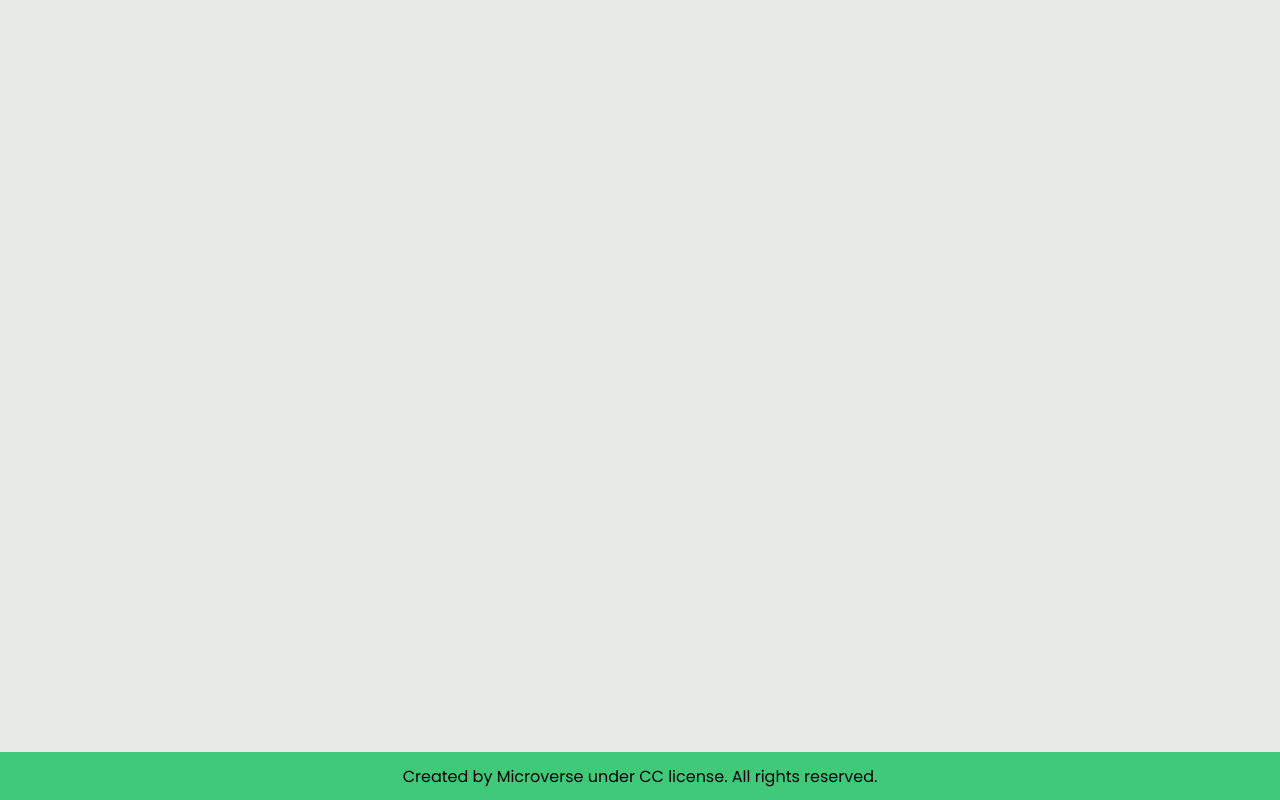
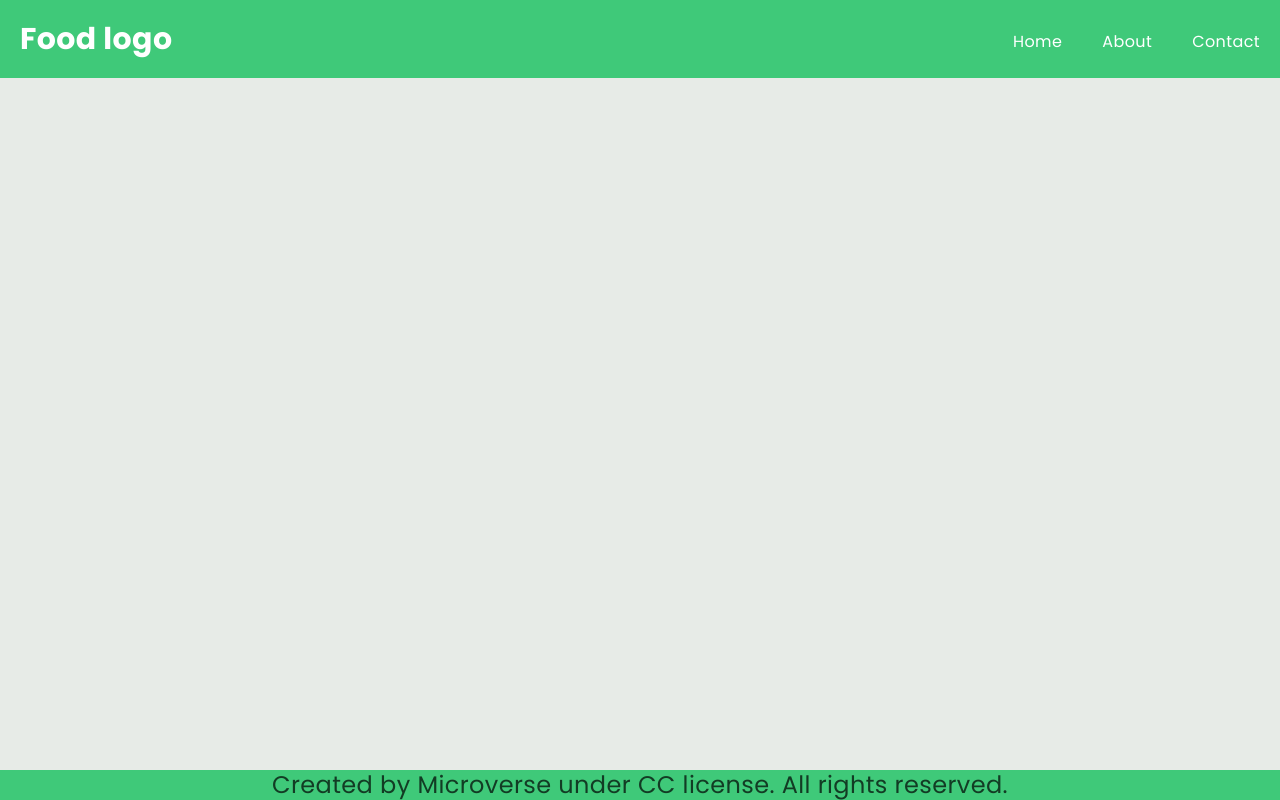
Before and after one commit to KIsmoilov/JS-Capstone-Project, a website built with webpack: page src/index.html in a window 1280 px wide. Built offline with nearby package versions, Linux system fonts and the light colour scheme.

Commit message:
create and make style for navbar

```diff
--- a/src/index.css
+++ b/src/index.css
@@ -22,3 +22,50 @@ footer {
   width: 100%;
   background-color: #3fc979;
 }
+
+html {
+  scroll-behavior: smooth;
+  font-size: 62.5%;
+}
+
+body {
+  background-color: #e7ebe7;
+  color: rgba(0, 0, 0, 0.7);
+  font-size: 2.4rem;
+  line-height: 1.6;
+  letter-spacing: 0.04rem;
+}
+
+header {
+  display: flex;
+  justify-content: space-between;
+  align-items: center;
+  background-color: #3fc979;
+  color: #fff;
+
+}
+
+.logo span {
+  font-size: 3rem;
+  font-weight: 700;
+  line-height: 1.7;
+  color:#fff;
+  margin-inline: 2rem;
+}
+
+.navmenu {
+ display: flex;
+ justify-content: space-around;
+ align-items: center;
+}
+
+.navmenu li {
+  list-style: none;
+  margin: 2rem;
+}
+
+.navmenu li a {
+  text-decoration: none;
+  font-size: 1.6rem;
+  color: #fff;
+}
--- a/src/index.html
+++ b/src/index.html
@@ -7,10 +7,34 @@
     <link rel="preconnect" href="https://fonts.googleapis.com">
 <link rel="preconnect" href="https://fonts.gstatic.com" crossorigin>
 <link href="https://fonts.googleapis.com/css2?family=Poppins:ital,wght@0,300;0,400;0,600;0,700;1,200&display=swap" rel="stylesheet">
-    <title></title>
+    <title>Food App</title>
 </head>
 <body>
     <footer>Created by Microverse under CC license. All rights reserved.</footer>
+    <!--navbar-->
+    <header class="header">
+
+    <div class="logo">
+        <span>Food logo</span>
+    </div>
+
+     <nav class="navbar">
+      <ul class="navmenu">
+        <li>
+            <a href="#index.html">Home</a>
+            <span class="item-counter"></span>
+        </li>
+        <li>
+            <a href="#about.html">About</a>
+        </li>
+        <li>
+            <a href="#contact.html">Contact</a>
+        </li>
+      </ul>
+     </nav>
+    </header>
+
+
     <script src="../dist/main.js"></script>
 </body>
 </html>
```
